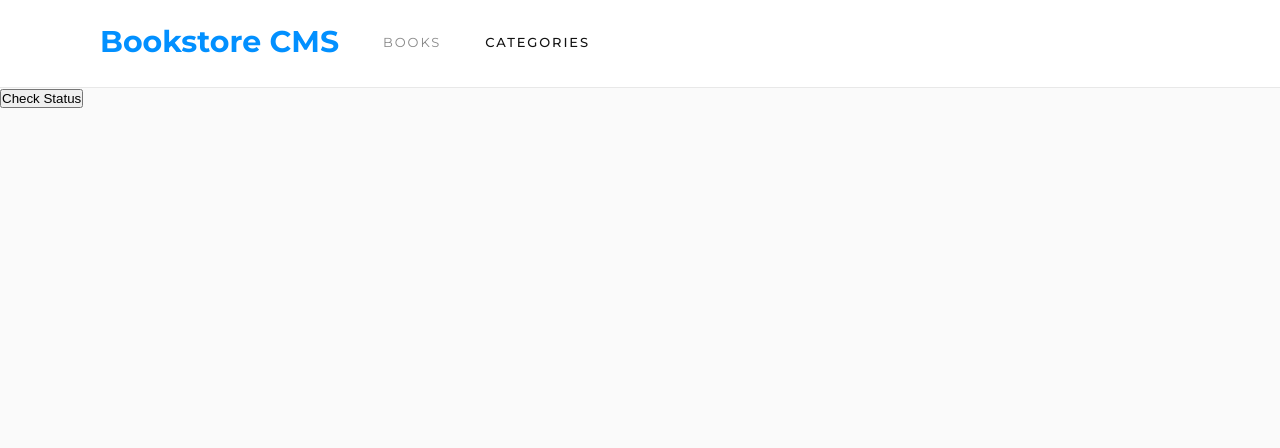
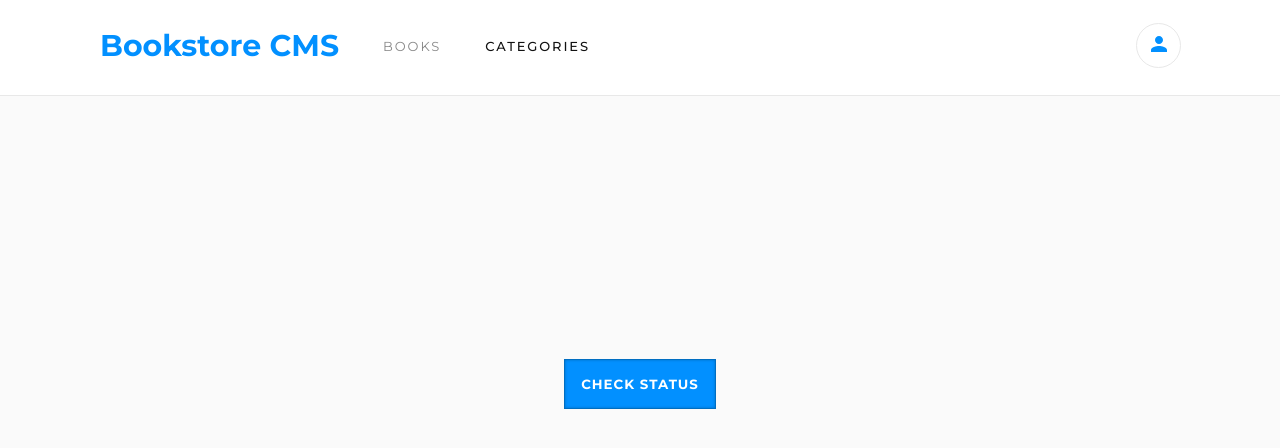
Before and after one commit to NicolasAndrehh/Bookstore, a React (Create React App) app: page /categories in a window 1280 px wide. Shown: the top 448 px of the page. Built offline with nearby package versions, Linux system fonts and the light colour scheme.

Commit message:
Add form and categories styles

```diff
--- a/package.json
+++ b/package.json
@@ -3,6 +3,10 @@
   "version": "0.1.0",
   "private": true,
   "dependencies": {
+    "@emotion/react": "^11.10.6",
+    "@emotion/styled": "^11.10.6",
+    "@mui/icons-material": "^5.11.16",
+    "@mui/material": "^5.11.16",
     "@reduxjs/toolkit": "^1.9.3",
     "@testing-library/jest-dom": "^5.16.5",
     "@testing-library/react": "^13.4.0",
--- a/src/App.scss
+++ b/src/App.scss
@@ -1,12 +1,15 @@
+// Fonts
 @import url('https://fonts.googleapis.com/css2?family=Montserrat:ital,wght@0,100;0,200;0,300;0,400;0,500;0,600;0,700;0,800;0,900;1,100;1,200;1,300;1,400;1,500;1,600;1,700;1,800;1,900&display=swap');
 @import url('https://fonts.googleapis.com/css2?family=Roboto+Slab:wght@100;200;300;400;500;600;700;800;900&display=swap');
 
+// Colors
 $lightblue: #0290ff;
 $coolblue: #4386bf;
 $white: #fff;
 $gray: #e8e8e8;
 $black: #121212;
 
+// General styling
 * {
   margin: 0;
   padding: 0;
@@ -18,10 +21,17 @@ body {
   background-color: #fafafa;
 }
 
+// Navbar styles
 .navbar {
+  display: flex;
+  justify-content: space-between;
   padding: 1.438rem 6.188rem 1.688rem 6.25rem;
   background-color: $white;
   border-bottom: solid 1px $gray;
+  position: fixed;
+  top: 0;
+  width: 100vw;
+  z-index: 1;
 
   .nav-links {
     display: flex;
@@ -54,14 +64,25 @@ body {
       opacity: 1;
     }
   }
+
+  .icon-button {
+    cursor: pointer;
+    width: 2.813rem;
+    height: 2.813rem;
+    border-radius: 50%;
+    border: 1px solid #e8e8e8;
+    background-color: #fff;
+    color: $lightblue;
+  }
 }
 
+// Booklist section styles
 .booklist-section {
   display: flex;
   flex-direction: column;
   align-items: center;
   gap: 2rem;
-  margin-top: 2rem;
+  margin-top: 10rem;
 
   .book-container {
     display: flex;
@@ -115,11 +136,16 @@ body {
           color: $coolblue;
           font-size: 0.875rem;
           font-weight: 300;
+          transition: color 0.1s ease-in, font-weight 0.1s ease-in;
           cursor: pointer;
+
+          &:hover {
+            font-weight: 500;
+            color: $lightblue;
+          }
         }
       }
     }
-
 
     .progress-container {
       display: flex;
@@ -204,8 +230,120 @@ body {
           border: 1px solid;
           color: $white;
           text-transform: uppercase;
+          transition: all 0.2s ease-in-out;
+          cursor: pointer;
+
+          &:hover {
+            background-color: $white;
+            color: $lightblue;
+          }
         }
       }
     }
   }
 }
+
+.horizontal-divider {
+  height: 0.125rem;
+  background-color: #e8e8e8;
+  width: 85%;
+  margin: 2.5rem 0 1.813rem;
+}
+
+// Form styles
+.add-book-form {
+  display: flex;
+  flex-direction: column;
+  align-items: flex-start;
+  width: 85%;
+  gap: 1rem;
+  margin-bottom: 20rem;
+
+  h2 {
+    font-size: 1.25rem;
+    font-weight: 800;
+    text-transform: uppercase;
+    color: $black;
+    opacity: 0.5;
+  }
+
+  .inputs-container {
+    display: flex;
+    gap: 2rem;
+    width: 100%;
+
+    .title-input, .author-input, .submit-button {
+      font-family: "Montserrat", sans-serif;
+      padding: 0.75rem 1rem;
+      font-size: 1rem;
+      border-radius: 3px;
+      border: 1px solid $gray;
+
+      &::placeholder {
+        color: $black;
+        opacity: 0.5;
+      }
+
+      &:focus {
+        outline: none;
+        border: 1px solid $lightblue;
+      }
+    }
+
+    .title-input {
+      width: 60%;
+    }
+
+    .author-input {
+      width: 25%;
+    }
+
+    .submit-button {
+      font-family: 'Roboto Slab', serif;
+      background-color: $lightblue;
+      text-transform: uppercase;
+      width: 15%;
+      border: 1px solid;
+      letter-spacing: .5px;
+      color: $white;
+      font-size: .813rem;
+      font-weight: 700;
+      transition: all 0.2s ease-in-out;
+      cursor: pointer;
+
+      &:hover {
+        background-color: $white;
+        color: $lightblue;
+      }
+    }
+  }
+}
+
+//Categories section styles
+.categories-section {
+  display: flex;
+  flex-direction: column;
+  justify-content: center;
+  align-items: center;
+  height: 100vh;
+  gap: 2rem;
+
+  button {
+    font-family: "Montserrat", sans-serif;
+    padding: 1rem;
+    background-color: $lightblue;
+    text-transform: uppercase;
+    border: 1px solid #006ec2;
+    box-shadow: inset 0px 0px 3px 0px #006ec2;
+    color: $white;
+    font-weight: 700;
+    letter-spacing: 1px;
+    transition: all 0.2s ease-in-out;
+    cursor: pointer;
+
+    &:hover {
+      background-color: $white;
+      color: $lightblue;
+    }
+  }
+}
--- a/src/components/addBookForm.jsx
+++ b/src/components/addBookForm.jsx
@@ -32,10 +32,13 @@ const AddBookForm = () => {
   };
 
   return (
-    <form action="" onSubmit={(e) => handleSubmit(e)}>
-      <input type="text" placeholder="Title" value={title} onChange={(e) => setTitle(e.target.value)} required />
-      <input type="text" placeholder="Author" value={author} onChange={(e) => setAuthor(e.target.value)} required />
-      <button type="submit">Add book</button>
+    <form action="" onSubmit={(e) => handleSubmit(e)} className="add-book-form">
+      <h2 className="form-header">Add new book</h2>
+      <div className="inputs-container">
+        <input type="text" placeholder="Book title" className="title-input" value={title} onChange={(e) => setTitle(e.target.value)} required />
+        <input type="text" placeholder="Author" className="author-input" value={author} onChange={(e) => setAuthor(e.target.value)} required />
+        <button type="submit" className="submit-button">Add book</button>
+      </div>
     </form>
   );
 };
--- a/src/components/booklist.jsx
+++ b/src/components/booklist.jsx
@@ -37,9 +37,11 @@ const Booklist = () => {
   return (
     <section className="booklist-section">
 
-      {isLoading ? <p>Loading...</p> : null}
+      {isLoading ? <h1>Loading...</h1> : null}
 
       {books || error}
+
+      <div className="horizontal-divider" />
 
       <AddBookForm />
     </section>
--- a/src/components/categories.jsx
+++ b/src/components/categories.jsx
@@ -3,14 +3,14 @@ import { checkStatus } from '../redux/categories/categoriesSlice';
 
 const Categories = () => {
   // Connect to store and access to state variable
-  const categories = useSelector((state) => state.categories);
+  const { value, isLoading } = useSelector((state) => state.categories);
   const dispatch = useDispatch();
 
   return (
-    <>
-      <button type="button" onClick={() => dispatch(checkStatus())}>Check Status</button>
-      <h2>{categories.value}</h2>
-    </>
+    <section className="categories-section">
+      {isLoading ? <h1>Loading...</h1> : <button type="button" onClick={() => dispatch(checkStatus())}>Check Status</button>}
+      <h2>{value}</h2>
+    </section>
   );
 };
 
--- a/src/components/header.jsx
+++ b/src/components/header.jsx
@@ -1,4 +1,6 @@
 import { NavLink } from 'react-router-dom';
+// eslint-disable-next-line import/no-extraneous-dependencies
+import PersonIcon from '@mui/icons-material/Person';
 
 const Header = () => (
   <nav className="navbar">
@@ -7,6 +9,9 @@ const Header = () => (
       <NavLink to="/">Books</NavLink>
       <NavLink to="/categories">Categories</NavLink>
     </div>
+    <button type="button" className="icon-button">
+      <PersonIcon />
+    </button>
   </nav>
 );
 
--- a/src/redux/categories/categoriesSlice.js
+++ b/src/redux/categories/categoriesSlice.js
@@ -1,19 +1,31 @@
 /* eslint-disable no-param-reassign */
-import { createSlice } from '@reduxjs/toolkit';
+import { createAsyncThunk, createSlice } from '@reduxjs/toolkit';
 
 const initialState = {
-  value: [],
+  value: '',
+  isLoading: false,
 };
+
+export const checkStatus = createAsyncThunk('categories/checkStatus', async () => {
+  await new Promise((resolve) => setTimeout(resolve, 2000));
+  return 'Under construction';
+});
 
 const categoriesSlice = createSlice({
   name: 'categories',
   initialState,
-  reducers: {
-    checkStatus: (state) => {
-      state.value = 'Under construction';
-    },
+  reducers: {},
+  extraReducers: (builder) => {
+    builder.addCase(checkStatus.pending, (state) => {
+      state.isLoading = true;
+      state.value = '';
+    });
+    builder.addCase(checkStatus.fulfilled, (state, action) => {
+      state.isLoading = false;
+      state.value = action.payload;
+    });
   },
 });
 
-export const { checkStatus } = categoriesSlice.actions;
+// export const { checkStatus } = categoriesSlice.actions;
 export default categoriesSlice.reducer;
```
Also changed, not shown: 1 other file (tests, documents, lock files or other folders).
